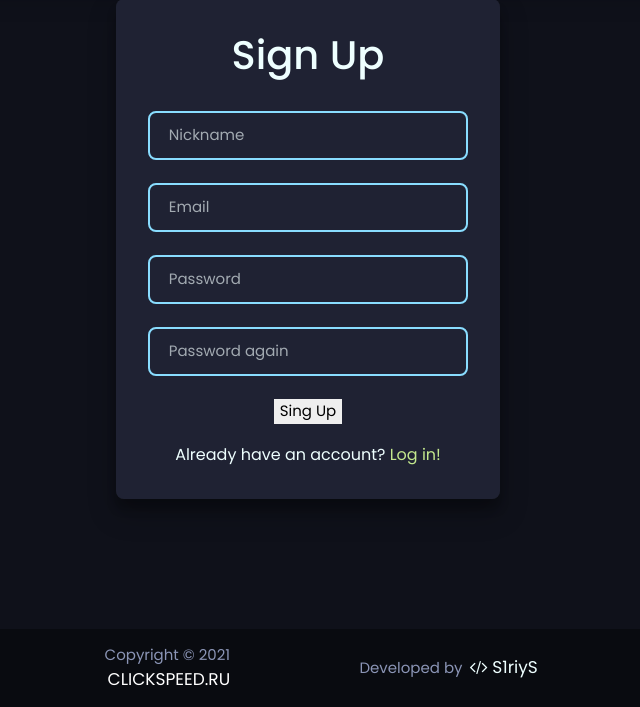
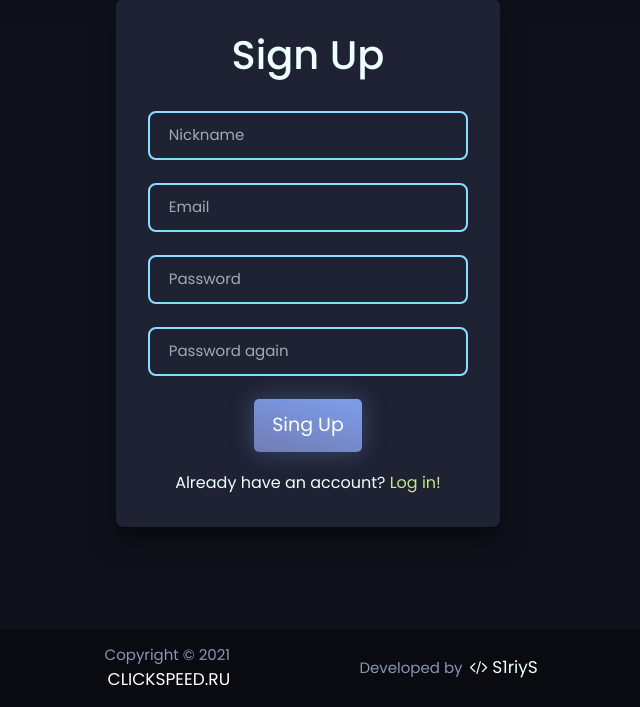
Before and after one commit to S1riyS/CLICKSPEED, a Flask app: page /registration in a window 1280 px wide. Shown: the part 93-800 px from the top of the page, without its empty margins (332-972 px from the left). Run offline with Flask 2, Linux system fonts and the light colour scheme; some libraries are stand-ins or nearby versions.

Commit message:
Minor changes

```diff
--- a/app/static/css/base.css
+++ b/app/static/css/base.css
@@ -24,19 +24,24 @@ p {
     width: 90%;
 }
 
-a, a:hover {
+a,
+a:hover {
     color: #eeffff;
     text-decoration: none;
 }
 
 button,
 button:active,
-button:focus,
+button:focus {
+    outline: none;
+    border: none;
+    box-shadow: none;
+}
+
 input,
 input:active,
 input:focus {
     outline: none;
-    border: none;
     box-shadow: none;
 }
 
@@ -65,16 +70,39 @@ body::-webkit-scrollbar-thumb {
     padding: 15px 20px;
     border-radius: 5px;
     text-align: center;
-    box-shadow: 0 14px 28px rgba(0,0,0,0.25), 0 10px 10px rgba(0,0,0,0.22);
+    box-shadow: 0 14px 28px rgba(0, 0, 0, 0.25), 0 10px 10px rgba(0, 0, 0, 0.22);
 }
 
 .box-shadow {
-    box-shadow: 0 14px 28px rgba(0,0,0,0.25), 0 10px 10px rgba(0,0,0,0.22);
+    box-shadow: 0 14px 28px rgba(0, 0, 0, 0.25), 0 10px 10px rgba(0, 0, 0, 0.22);
 }
 
 .title {
     margin: 5px 0 20px;
     font-size: 25px;
+}
+
+/* Button */
+.gradient-btn {
+    padding: 12px 18px;
+    font-size: 19px;
+    font-weight: 400;
+    border-radius: 5px;
+    border: none;
+    background: linear-gradient(15deg, #717CB4, #82aaff);
+    background-size: 200% auto;
+    color: #fff;
+    transition: 0.3s;
+    box-shadow: 0px 0px 25px 0px rgba(130, 170, 255, 0.3);
+}
+
+.gradient-btn:hover {
+     background-position: right center;
+     box-shadow: 0px 0px 25px 0px rgba(130, 170, 255, 0.3);
+}
+
+.gradient-btn:focus {
+    box-shadow: 0px 0px 25px 0px rgba(130, 170, 255, 0.3);
 }
 
 /*  Header  */
```
